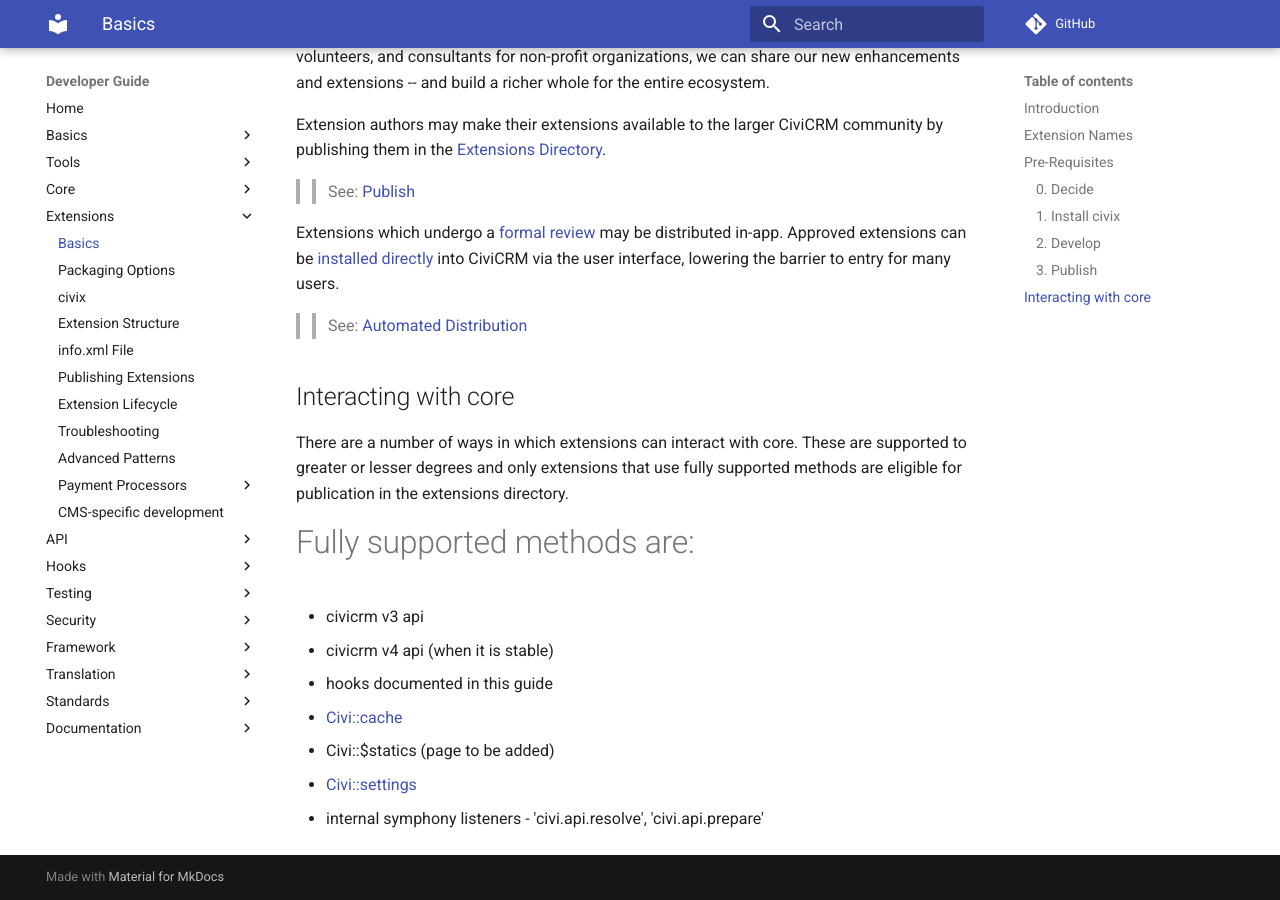
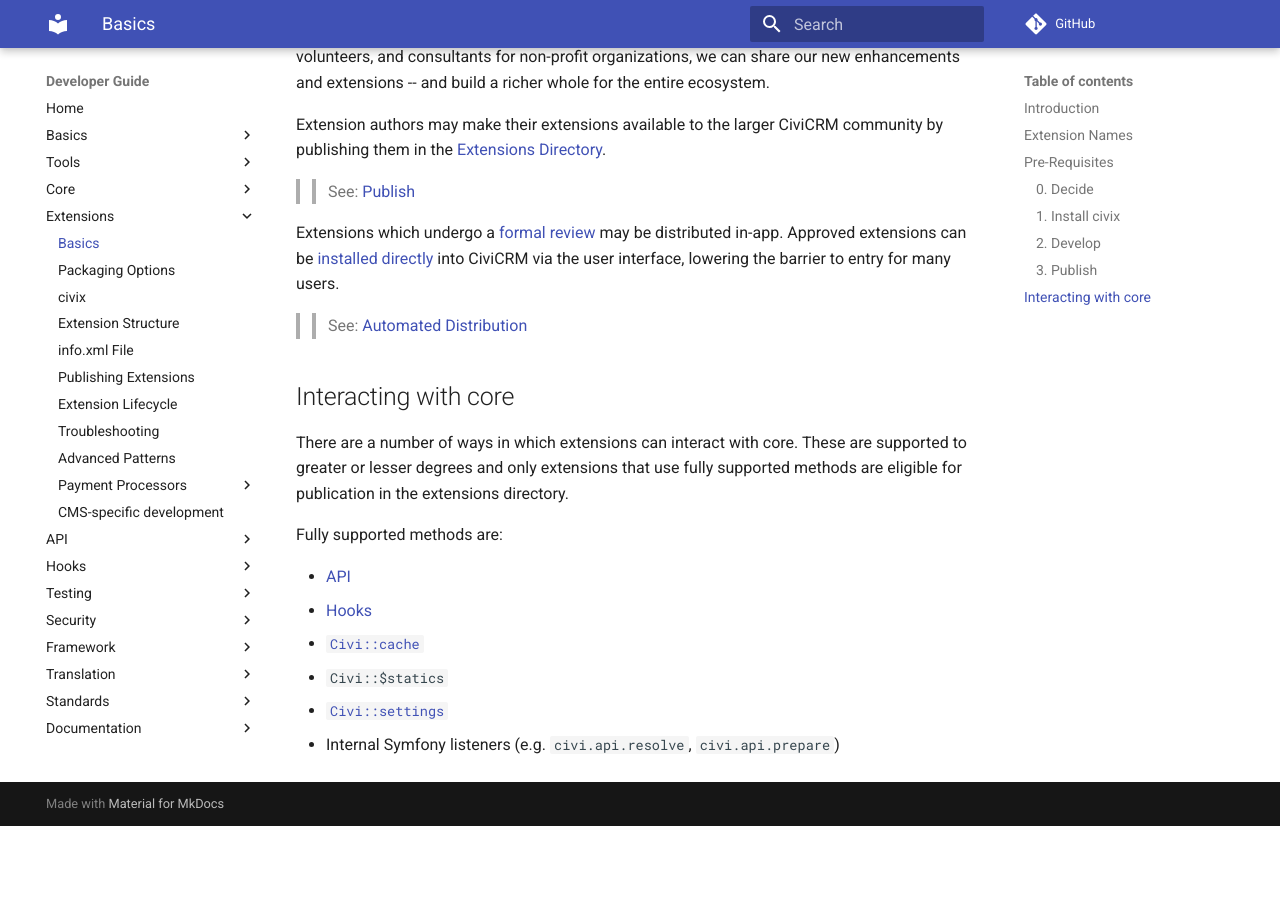
Before and after one commit to civicrm/civicrm-dev-docs, an MkDocs documentation site: the page built from docs/extensions/index.md, in a window 1280 px wide and 900 px high, scrolled down 1984 px. Built offline with MkDocs 1.6.1 and Material for MkDocs 9.7.7, drawn with Linux system fonts in a browser that asks for light colours; comment, search, counter and statistics services are not loaded; old or Windows-style settings are respelled for this version of MkDocs; after the commit the page ends 2810 px from its top, so only the background shows below that.

Commit message:
Clean up markdown

```diff
--- a/docs/extensions/index.md
+++ b/docs/extensions/index.md
@@ -56,11 +56,11 @@
 
 There are a number of ways in which extensions can interact with core. These are supported to greater or lesser degrees and only extensions that use fully supported methods are eligible for publication in the extensions directory.
 
-# Fully supported methods are:
- - civicrm v3 api
- - civicrm v4 api (when it is stable)
- - hooks documented in this guide
- - [Civi::cache](https://docs.civicrm.org/dev/en/latest/framework/cache/)
- - Civi::$statics (page to be added)
- - [Civi::settings](https://docs.civicrm.org/dev/en/latest/framework/setting/)
- - internal symphony listeners  - 'civi.api.resolve', 'civi.api.prepare'
+Fully supported methods are:
+
+* [API](/api/index.md)
+* [Hooks](/hooks/index.md)
+* [`Civi::cache`](https://docs.civicrm.org/dev/en/latest/framework/cache/)
+* `Civi::$statics`
+* [`Civi::settings`](https://docs.civicrm.org/dev/en/latest/framework/setting/)
+* Internal Symfony listeners (e.g. `civi.api.resolve`, `civi.api.prepare`)
```
